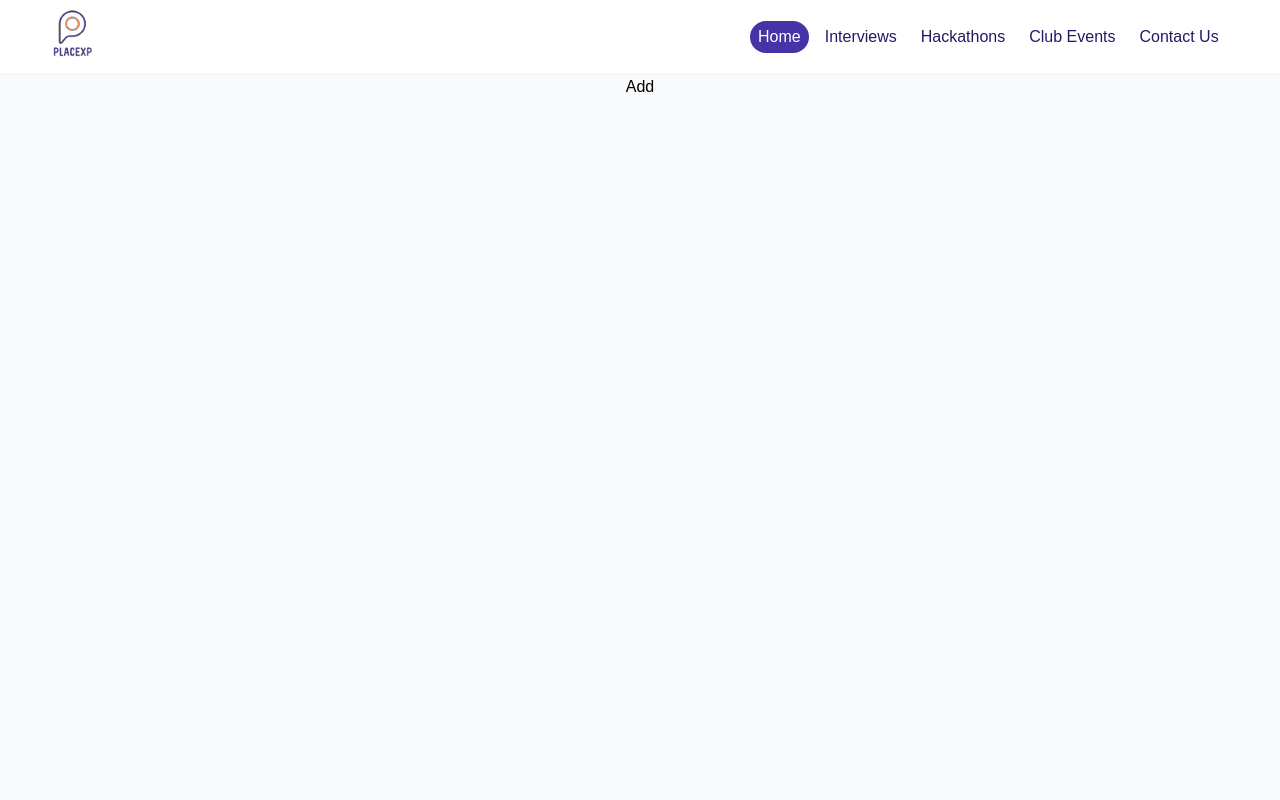
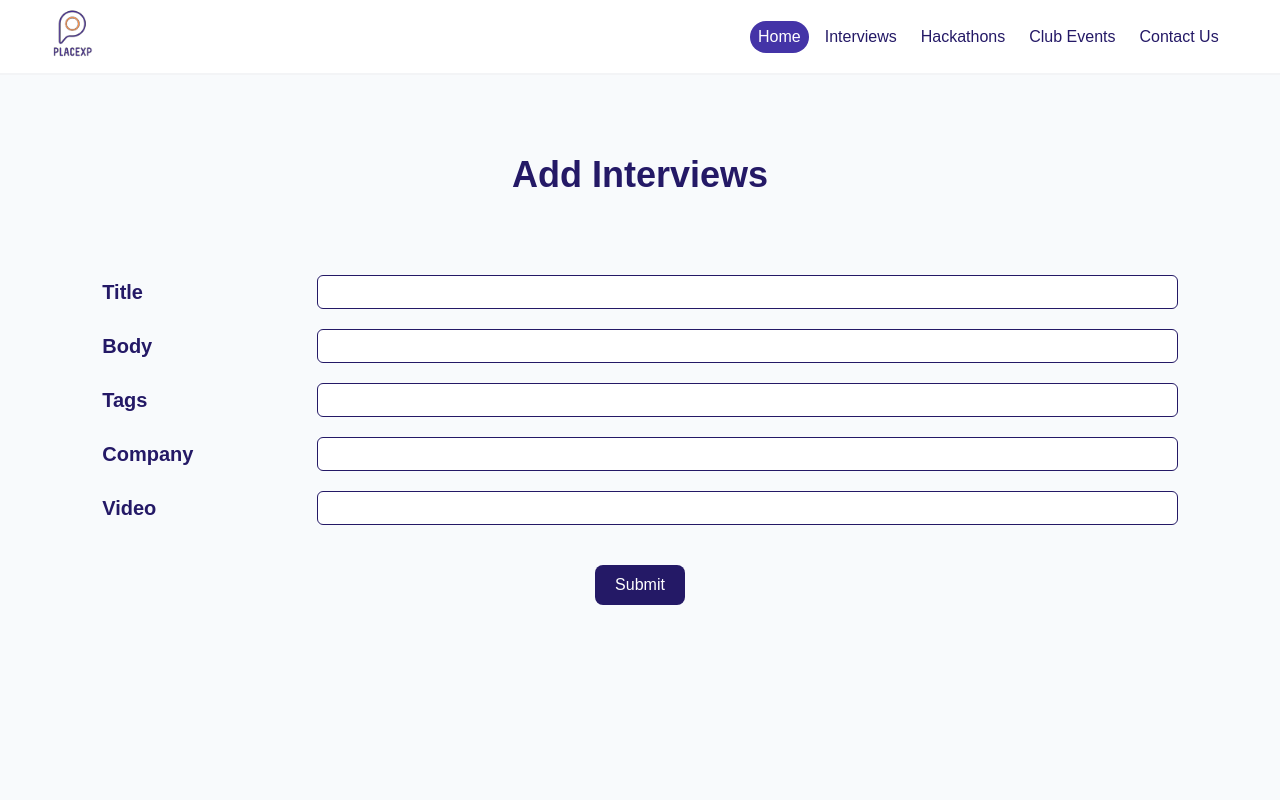
Before and after one commit to SarathAdhi/PlaceXP-Redesign, a Next.js app: page /hackathons/add in a window 1280 px wide. Shown: the top 800 px of the page. Built offline with nearby package versions, Linux system fonts and the light colour scheme.

Commit message:
minor improv

```diff
--- a/src/common/components/AddForm.jsx
+++ b/src/common/components/AddForm.jsx
@@ -10,11 +10,7 @@ const initialValues = {
   video: "",
 };
 
-export const AddForm = ({ title, inputFields = [] }) => {
-  const handleSubmit = (values) => {
-    alert(JSON.stringify(values));
-  };
-
+export const AddForm = ({ title, onSubmit, inputFields = [] }) => {
   return (
     <div className="w-full mt-10 flex flex-col gap-20">
       <H1 className="font-extrabold text-center text-primary-900">{title}</H1>
@@ -22,7 +18,7 @@ export const AddForm = ({ title, inputFields = [] }) => {
         <Form
           initialValues={initialValues}
           inputFields={inputFields}
-          onSubmit={handleSubmit}
+          onSubmit={onSubmit}
         />
       )}
     </div>
--- a/src/pages/contact-us.jsx
+++ b/src/pages/contact-us.jsx
@@ -5,7 +5,7 @@ import { Input } from "../common/components/elements/Input";
 
 export default function ContactUs() {
   return (
-    <PageLayout title="Contact" className="h-[90vh] justify-center">
+    <PageLayout title="Contact" className="justify-center mt-20">
       <div className="w-full flex flex-col lg:flex-row justify-around items-center">
         <div className="flex flex-col  items-center lg:items-start gap-2 mb-10 lg:mb-0">
           <H3 className="text-primary-300 text-center">HAVE QUESTIONS?</H3>
--- a/src/pages/hackathons/add.jsx
+++ b/src/pages/hackathons/add.jsx
@@ -1,10 +1,58 @@
 import React from "react";
+import { AddForm } from "../../common/components/AddForm";
 import PageLayout from "../../common/layout/PageLayout";
 
+const inputFields = [
+  {
+    key: "title",
+    label: "Title",
+    type: "text",
+    placeholder: "",
+    required: true,
+  },
+  {
+    key: "body",
+    label: "Body",
+    type: "text",
+    placeholder: "",
+    required: true,
+  },
+  {
+    key: "tags",
+    label: "Tags",
+    type: "text",
+    placeholder: "",
+    required: true,
+  },
+  {
+    key: "company",
+    label: "Company",
+    type: "text",
+    placeholder: "",
+    required: true,
+  },
+  {
+    key: "video",
+    label: "Video",
+    type: "text",
+    placeholder: "",
+    required: true,
+  },
+];
+
 export default function Add() {
+  const handleSubmit = (event) => {
+    event.preventDefault();
+    console.log(event);
+  };
+
   return (
-    <PageLayout>
-      <div>Add</div>
+    <PageLayout title="Add Interview" className="mt-10">
+      <AddForm
+        title="Add Interviews"
+        inputFields={inputFields}
+        handleSubmit={handleSubmit}
+      />
     </PageLayout>
   );
 }
--- a/src/pages/interview/add.jsx
+++ b/src/pages/interview/add.jsx
@@ -1,6 +1,7 @@
 import React from "react";
 import { AddForm } from "../../common/components/AddForm";
 import PageLayout from "../../common/layout/PageLayout";
+import { AxiosPost } from "../../lib/axios";
 
 const inputFields = [
   {
@@ -41,9 +42,9 @@ const inputFields = [
 ];
 
 export default function Add() {
-  const handleSubmit = (event) => {
-    event.preventDefault();
-    console.log(event);
+  const handleSubmit = (values) => {
+    // AxiosPost("/hackathon/add", values);
+    console.log(values);
   };
 
   return (
@@ -51,7 +52,7 @@ export default function Add() {
       <AddForm
         title="Add Interviews"
         inputFields={inputFields}
-        handleSubmit={handleSubmit}
+        onSubmit={handleSubmit}
       />
     </PageLayout>
   );
```
